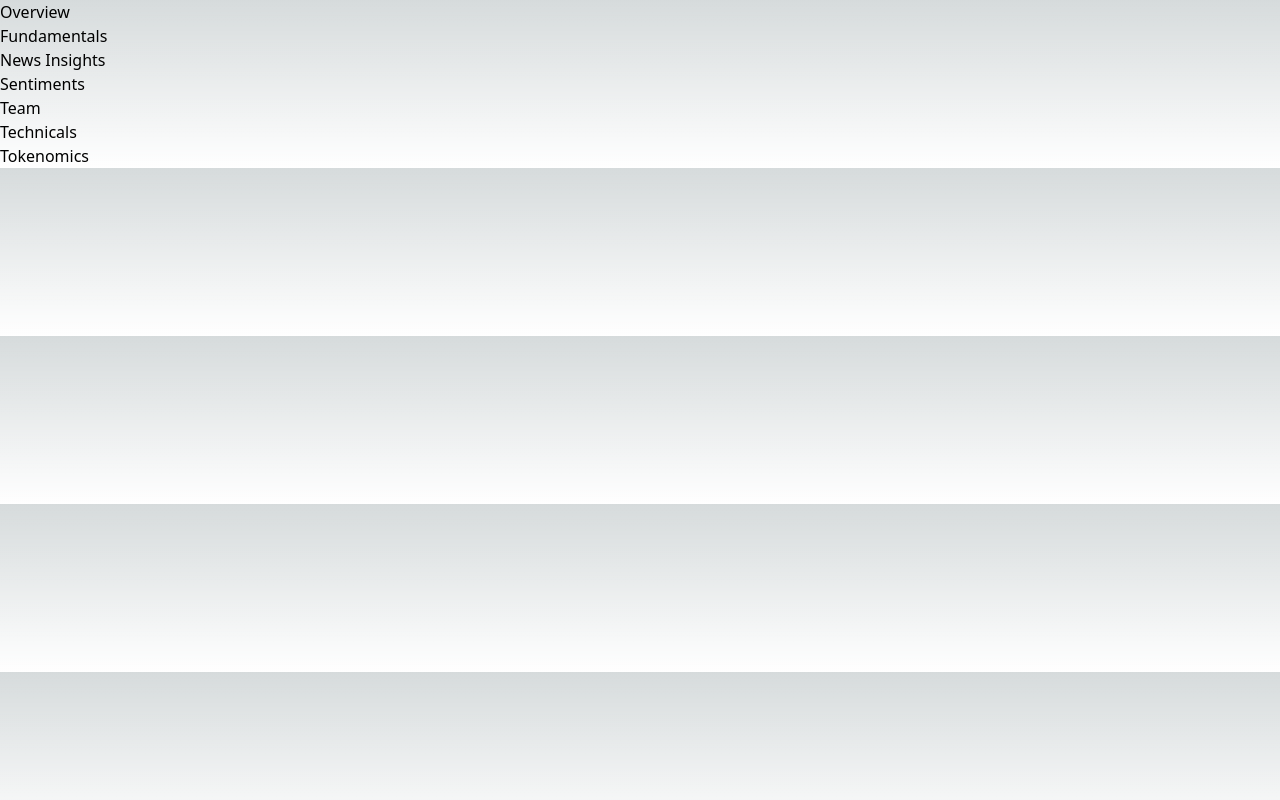
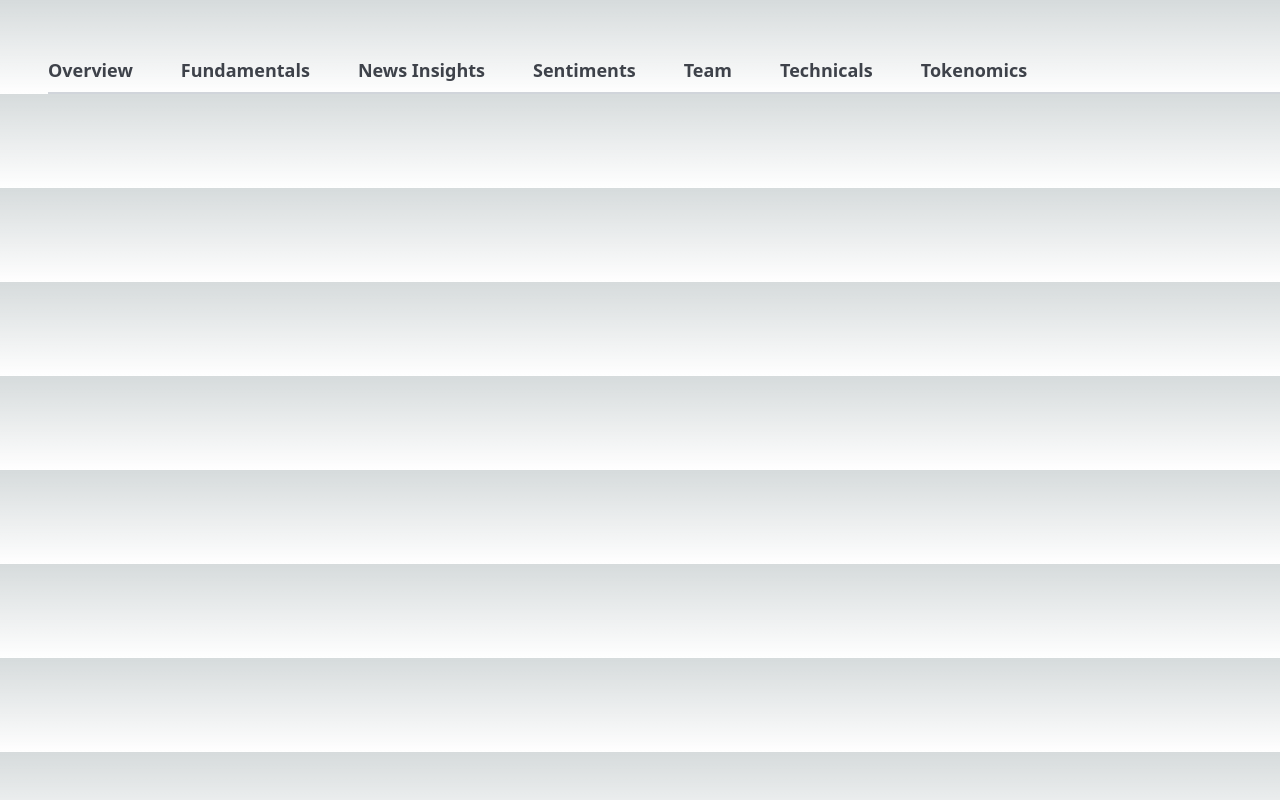
Before and after one commit to theEdgeBreaker/koin_X, a Next.js app: page /components/Tabs in a window 1280 px wide. Built offline with nearby package versions, Linux system fonts and the light colour scheme.

Commit message:
Created Tabs.js component

```diff
--- a/src/pages/components/Tabs.js
+++ b/src/pages/components/Tabs.js
@@ -3,32 +3,50 @@ import Link from "next/link";
 
 function Tabs() {
   return (
-    <div>
-      <ul>
-        <li>
-          <Link>Overview</Link>
-        </li>
-        <li>
-          <Link>Fundamentals</Link>
-        </li>
-        <li>
-          <Link>News Insights</Link>
-        </li>
-        <li>
-          <Link>Sentiments</Link>
-        </li>
-        <li>
-          <Link>Team</Link>
-        </li>
-        <li>
-          <Link>Technicals</Link>
-        </li>
-        <li>
-          <Link>Tokenomics</Link>
-        </li>
-      </ul>
+    <div
+      className="flex flex-row gap-12 border-b-2 border-gray-300 pb-2
+    ml-12 font-semibold text-lg pt-14"
+      style={{ color: "#3E424A" }}
+    >
+      <div>
+        <Link href="#overview" smooth={true} duration={500}>
+          Overview
+        </Link>
+      </div>
+      <div>
+        <Link href="#overview" smooth={true} duration={500}>
+          Fundamentals
+        </Link>
+      </div>
+      <div>
+        <Link href="#news-insights" smooth={true} duration={500}>
+          News Insights
+        </Link>
+      </div>
+      <div>
+        <Link href="#sentiments" smooth={true} duration={500}>
+          Sentiments
+        </Link>
+      </div>
+      <div>
+        <Link href="#team" smooth={true} duration={500}>
+          Team
+        </Link>
+      </div>
+      <div>
+        <Link href="#" smooth={true} duration={500}>
+          Technicals
+        </Link>
+      </div>
+      <div>
+        <Link href="#tokenomics" smooth={true} duration={500}>
+          Tokenomics
+        </Link>
+      </div>
     </div>
   );
 }
 
 export default Tabs;
+
+// ============================
```
